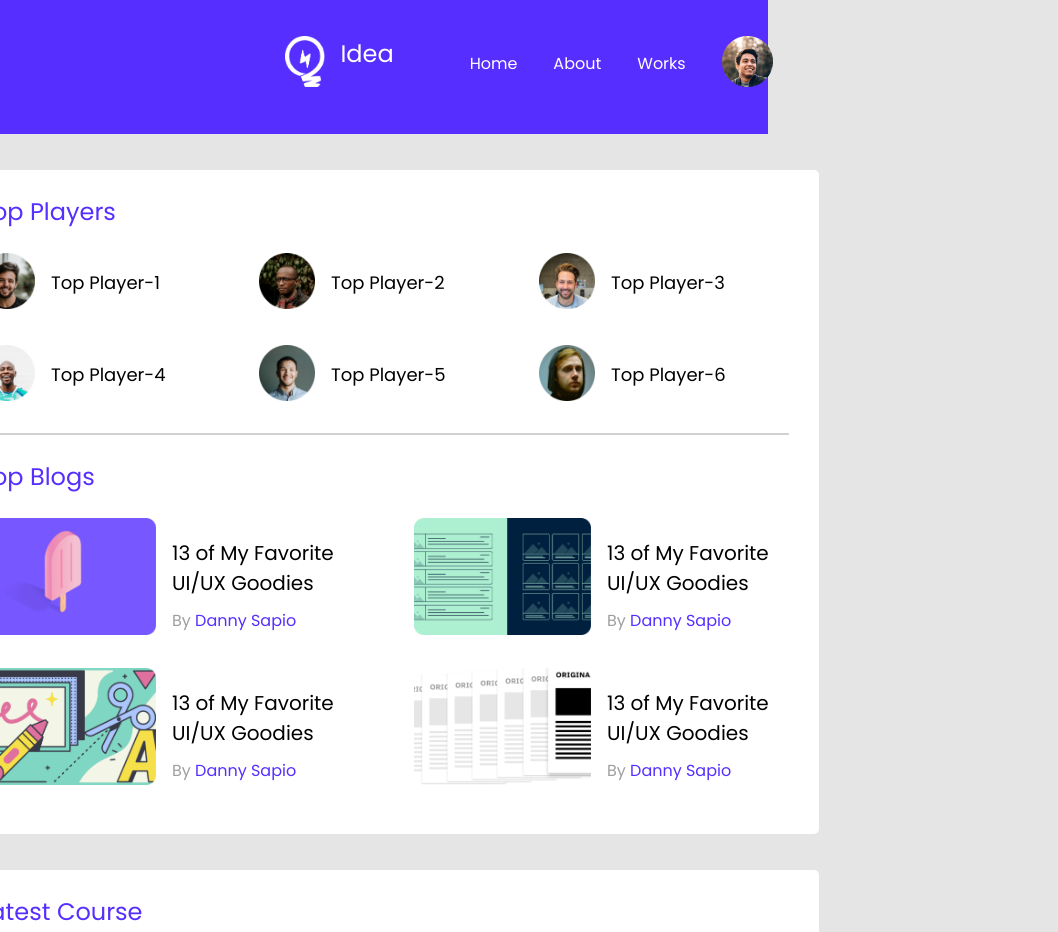
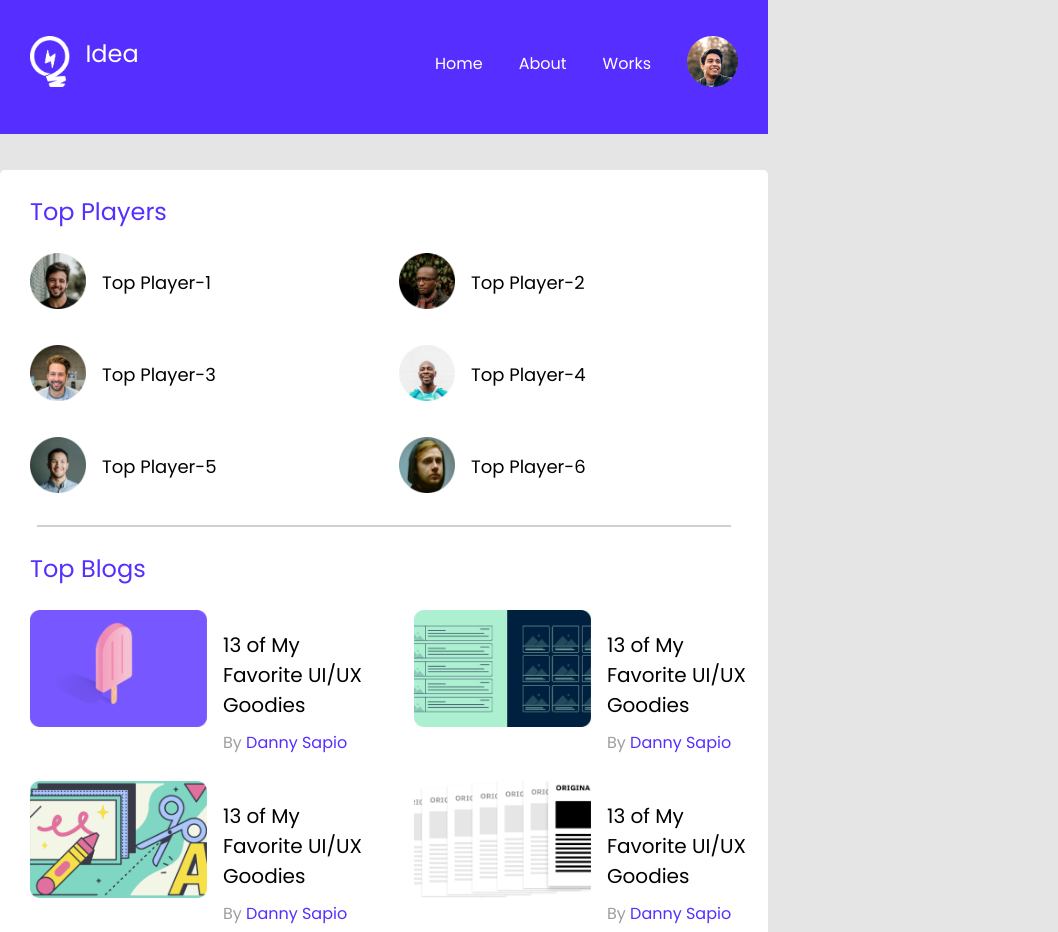
Before and after one commit to noman081/practice-day-milestone2, a plain HTML site: page index.html in a window 768 px wide. Shown: the top 932 px of the page, 1058 px wide, since content can reach past the window. Drawn offline with Linux system fonts and the light colour scheme.

Commit message:
After Completing the whole project

```diff
--- a/css/style.css
+++ b/css/style.css
@@ -243,6 +243,54 @@ nav{
     }
     .courses{
         display: grid;
+        justify-content: center;
+        align-items: center;
+        margin-left: 15%;
         grid-template-columns: repeat(1,1fr);
     }
 }
+
+/* ------------------------------
+    Media Query for tablet
+--------------------------------*/
+@media only screen and (min-width: 689px) and (max-width: 992px) {
+    body{
+        width: 100%;
+    }
+    hr{
+        width: 90%;
+        border: 1px solid #D1D1D1;
+        margin-top: 25px;
+    }
+    header{
+        height: 94px;
+    }
+    .logo img{
+        width: 40.42px;
+        height: 51px;
+        margin-left: 30px;
+    }
+    .profile{
+        margin-right: 30px;
+    }
+
+    .container{
+        width: 100%;
+        align-items: center;
+    }
+    .top-players{
+        display: grid;
+        grid-template-columns: repeat(2,1fr);
+        grid-row-gap: 29px;
+    }
+    .top-blogs{
+        display: grid;
+        grid-template-columns: repeat(2,1fr);
+        grid-row-gap: 26px;
+        margin-bottom: 42px;
+    }
+    .courses{
+        display: grid;
+        grid-template-columns: repeat(2,1fr);
+    }
+}
```
